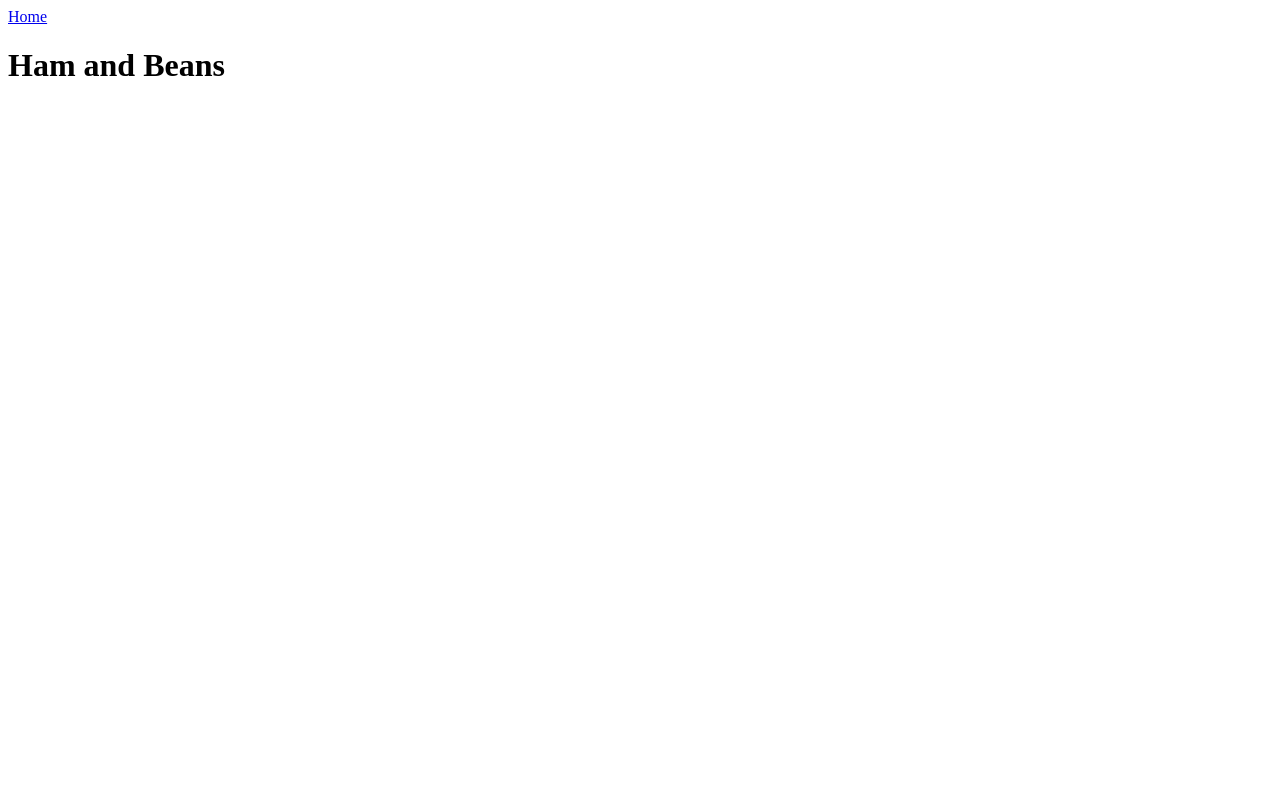
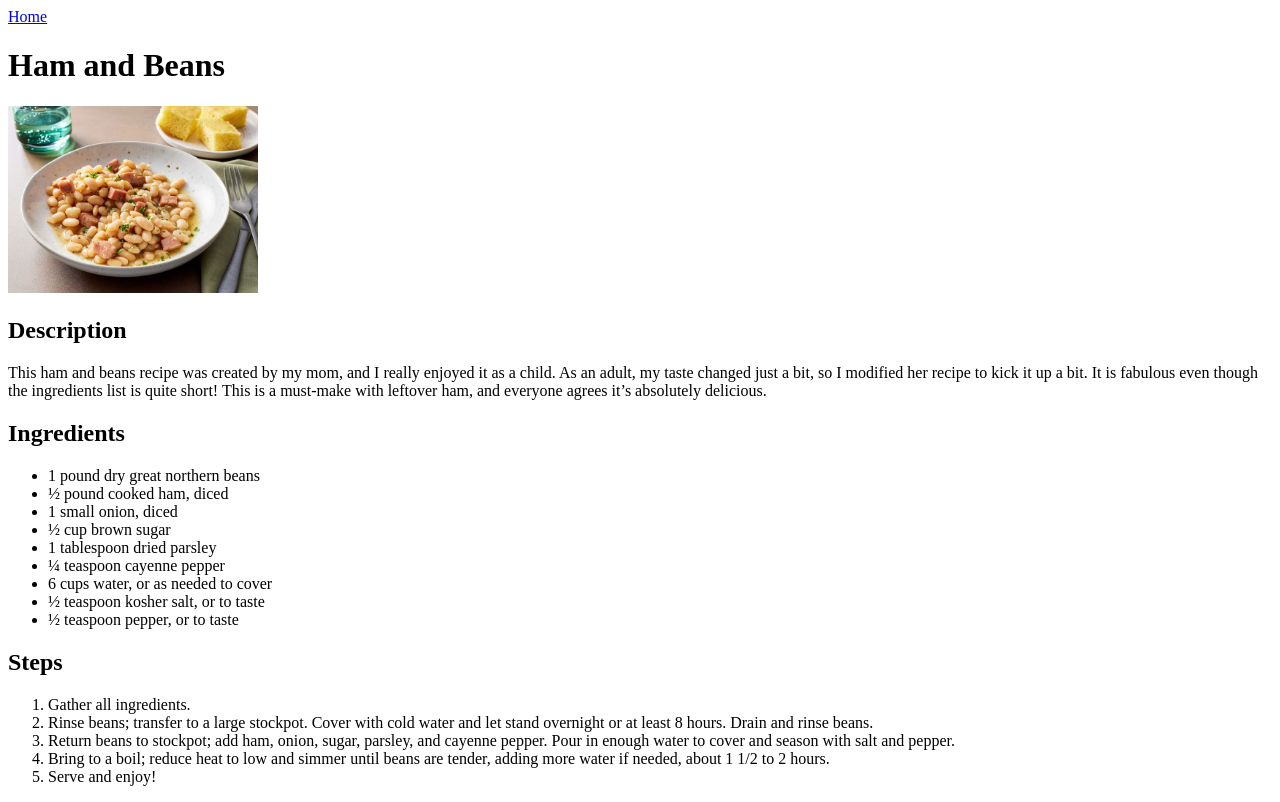
Before and after one commit to rgy2002/odin-recipes, a plain HTML site: page recipes/ham-and-beans.html in a window 1280 px wide. Drawn offline with Linux system fonts and the light colour scheme.

Commit message:
Add photo of recipe, ingredients and steps
A photo of ham and beans was added for a better
understanding on the dish alongside a description.
Ingredients and Steps were added to ensure the user can follow along.

```diff
--- a/recipes/ham-and-beans.html
+++ b/recipes/ham-and-beans.html
@@ -8,5 +8,38 @@
 <body>
     <a href="../index.html">Home</a>
     <h1>Ham and Beans</h1>
+    <img src="../images/ham-and-beans.jpg" alt="Ham and Beans" width="250">
+    <h2>Description</h2>
+    <p>This ham and beans recipe was created by my mom,
+        and I really enjoyed it as a child.
+        As an adult, my taste changed just a bit,
+        so I modified her recipe to kick it up a bit.
+        It is fabulous even though the ingredients list is quite short!
+        This is a must-make with leftover ham, and everyone agrees it’s absolutely delicious.
+    </p>
+    <h2>Ingredients</h2>
+    <ul>
+        <li>1 pound dry great northern beans</li>
+        <li>½ pound cooked ham, diced</li>
+        <li>1 small onion, diced</li>
+        <li>½ cup brown sugar</li>
+        <li>1 tablespoon dried parsley</li>
+        <li>¼ teaspoon cayenne pepper</li>
+        <li>6 cups water, or as needed to cover</li>
+        <li>½ teaspoon kosher salt, or to taste</li>
+        <li>½ teaspoon pepper, or to taste</li>
+    </ul>
+    <h2>Steps</h2>
+    <ol>
+        <li>Gather all ingredients.</li>
+        <li>Rinse beans; transfer to a large stockpot.
+            Cover with cold water and let stand overnight or at least 8 hours.
+            Drain and rinse beans.</li>
+        <li>Return beans to stockpot; add ham, onion, sugar, parsley, and cayenne pepper.
+            Pour in enough water to cover and season with salt and pepper.</li>
+        <li>Bring to a boil; reduce heat to low and simmer until beans are tender,
+            adding more water if needed, about 1 1/2 to 2 hours.</li>
+        <li>Serve and enjoy!</li>
+    </ol>
 </body>
 </html>
```
Also changed, not shown: images/ham-and-beans.jpg (added).
